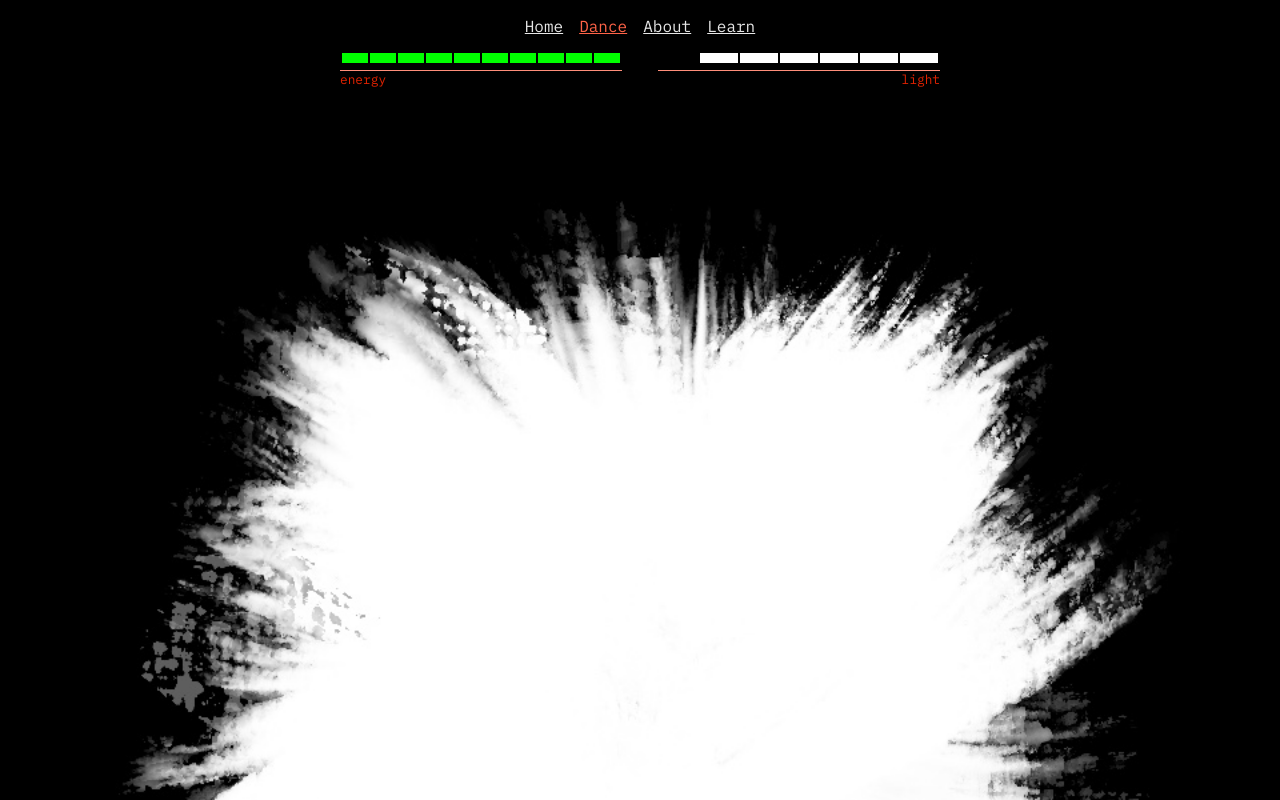
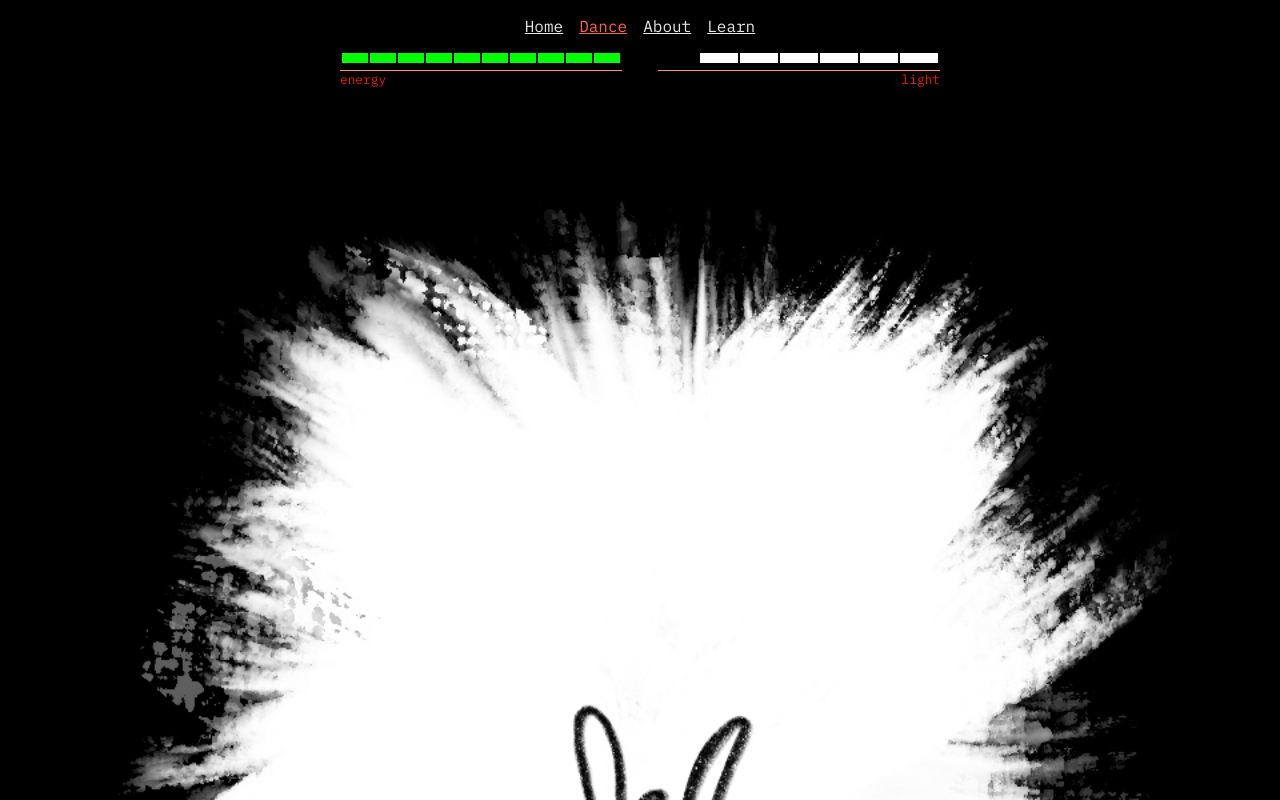
Before and after one commit to luczyna/dance-for-your-light, a Vue app: page /dance in a window 1280 px wide. Shown: the top 800 px of the page. Built offline with nearby package versions, Linux system fonts and the light colour scheme.

Commit message:
add still character animation
* add separate file to handle all the images

```diff
--- a/src/components/GameScreen.vue
+++ b/src/components/GameScreen.vue
@@ -5,41 +5,13 @@
 </template>
 
 <script>
+
 // ticks per frame
 const TICKS = 20;
-let BG = {
-  A1: new Image(),
-  B1: new Image(),
-  A2: new Image(),
-  B2: new Image(),
-  A3: new Image(),
-  B3: new Image(),
-  A4: new Image(),
-  B4: new Image(),
-  A5: new Image(),
-  B5: new Image(),
-  A6: new Image(),
-  B6: new Image(),
-  A7: new Image(),
-  B7: new Image()
-};
 
-// D'OH need to switch the levels (7 is 1...)
-BG.A1.src = '/img/bg/bg7a.JPG';
-BG.B1.src = '/img/bg/bg7b.JPG';
-BG.A2.src = '/img/bg/bg6a.JPG';
-BG.B2.src = '/img/bg/bg6b.JPG';
-BG.A3.src = '/img/bg/bg5a.JPG';
-BG.B3.src = '/img/bg/bg5b.JPG';
-BG.A4.src = '/img/bg/bg4a.JPG';
-BG.B4.src = '/img/bg/bg4b.JPG';
-BG.A5.src = '/img/bg/bg3a.JPG';
-BG.B5.src = '/img/bg/bg3b.JPG';
-BG.A6.src = '/img/bg/bg2a.JPG';
-BG.B6.src = '/img/bg/bg2b.JPG';
-BG.A7.src = '/img/bg/bg1a.JPG';
-BG.B7.src = '/img/bg/bg1b.JPG';
+let {BG, CHARACTER} = require('@/components/images.js');
 let animationReference;
+
 export default {
   name: 'LightLevel',
   props: {
@@ -51,6 +23,8 @@ export default {
       ctx: null,
       lightTick: 0,
       lightFrame: 0,
+      charTick: 0,
+      charFrame: 0,
       width: 0
     };
   },
@@ -83,13 +57,21 @@ export default {
     composeFrame() {
       this.clearCanvas();
       this.drawBackground();
+      this.drawCharacter();
 
       this.lightTick++;
+      this.charTick++;
 
       if (this.lightTick > TICKS) {
         this.lightTick = 0;
         // switch 0 for 1 and vice versa, we only have 2 frames
         this.lightFrame = (this.lightFrame) ? 0 : 1;
+      }
+
+      if (this.charTick > TICKS) {
+        this.charTick = 0;
+        // switch 0 for 1 and vice versa, we only have 2 frames
+        this.charFrame = (this.charFrame) ? 0 : 1;
       }
 
       animationReference = requestAnimationFrame(this.composeFrame);
@@ -100,6 +82,15 @@ export default {
       const imageKey = imageVersion + imageLevel;
 
       const whichImage = BG[imageKey];
+      this.ctx.drawImage(whichImage, 0, 0, 900, 900, 0, 0, this.width, this.width);
+    },
+    drawCharacter() {
+      // TODO handle states
+      const imageVersion = (this.charFrame) ? '1' : '2';
+      const imageStatus = 'still';
+      const imageKey = imageStatus + imageVersion;
+
+      const whichImage = CHARACTER[imageKey];
       this.ctx.drawImage(whichImage, 0, 0, 900, 900, 0, 0, this.width, this.width);
     },
     startDrawing() {
--- /dev/null
+++ b/src/components/images.js
@@ -0,0 +1,69 @@
+let BG = {
+  A1: new Image(),
+  B1: new Image(),
+  A2: new Image(),
+  B2: new Image(),
+  A3: new Image(),
+  B3: new Image(),
+  A4: new Image(),
+  B4: new Image(),
+  A5: new Image(),
+  B5: new Image(),
+  A6: new Image(),
+  B6: new Image(),
+  A7: new Image(),
+  B7: new Image()
+};
+
+let CHAR = {
+  still1: new Image(),
+  still2: new Image(),
+  movea: new Image(),
+  moveb: new Image(),
+  movec: new Image(),
+  moved: new Image(),
+  shimee1: new Image(),
+  shimee2: new Image(),
+  shake1: new Image(),
+  shake2: new Image(),
+  yolo1: new Image(),
+  yolo2: new Image(),
+  stun1: new Image(),
+  stun2: new Image()
+};
+
+// D'OH need to switch the levels (7 is 1...)
+BG.A1.src = '/img/bg/bg7a.JPG';
+BG.B1.src = '/img/bg/bg7b.JPG';
+BG.A2.src = '/img/bg/bg6a.JPG';
+BG.B2.src = '/img/bg/bg6b.JPG';
+BG.A3.src = '/img/bg/bg5a.JPG';
+BG.B3.src = '/img/bg/bg5b.JPG';
+BG.A4.src = '/img/bg/bg4a.JPG';
+BG.B4.src = '/img/bg/bg4b.JPG';
+BG.A5.src = '/img/bg/bg3a.JPG';
+BG.B5.src = '/img/bg/bg3b.JPG';
+BG.A6.src = '/img/bg/bg2a.JPG';
+BG.B6.src = '/img/bg/bg2b.JPG';
+BG.A7.src = '/img/bg/bg1a.JPG';
+BG.B7.src = '/img/bg/bg1b.JPG';
+
+CHAR.still1.src = '/img/character/still-a.PNG';
+CHAR.still2.src = '/img/character/still-b.PNG';
+CHAR.movea.src = '/img/character/move-a.PNG';
+CHAR.moveb.src = '/img/character/move-b.PNG';
+CHAR.movec.src = '/img/character/move-c.PNG';
+CHAR.moved.src = '/img/character/move-d.PNG';
+CHAR.shimee1.src = '/img/character/shimee-a.PNG';
+CHAR.shimee2.src = '/img/character/shimee-b.PNG';
+CHAR.shake1.src = '/img/character/shake-a.PNG';
+CHAR.shake2.src = '/img/character/shake-b.PNG';
+CHAR.yolo1.src = '/img/character/yolo-a.PNG';
+CHAR.yolo2.src = '/img/character/yolo-b.PNG';
+CHAR.stun1.src = '/img/character/stun-a.PNG';
+CHAR.stun2.src = '/img/character/stun-b.PNG';
+
+module.exports = {
+ BG: BG,
+ CHARACTER: CHAR
+};
```
